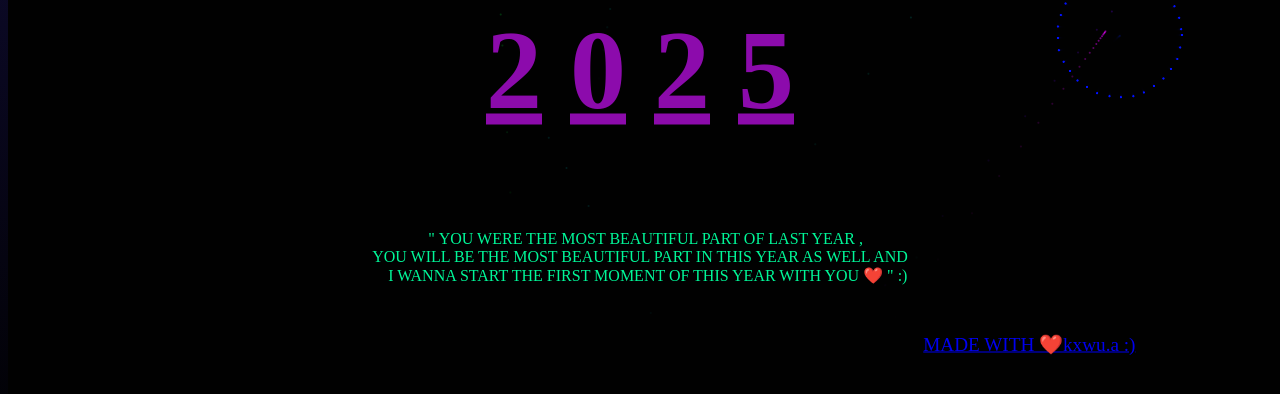
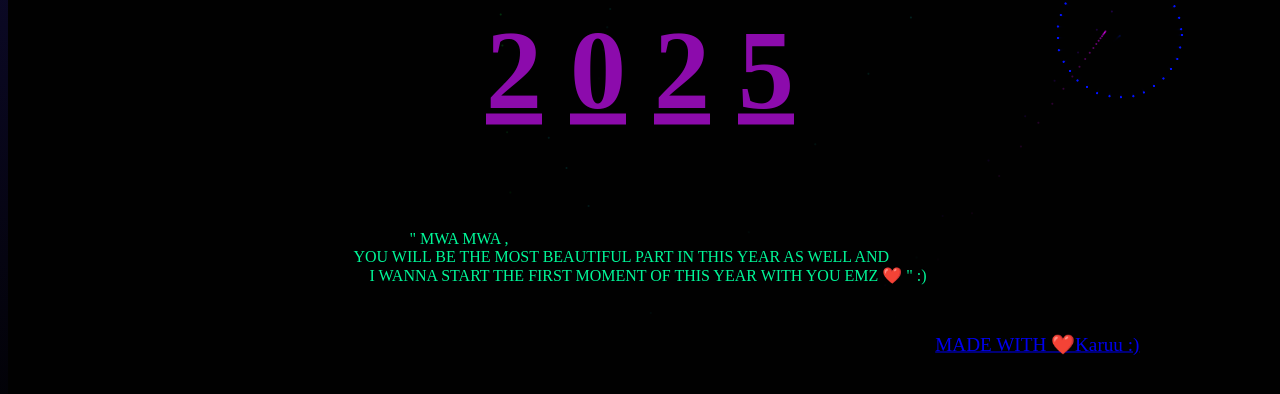
Before and after one commit to kawu0128/happy-new-year, a plain HTML site: page index.html in a window 1280 px wide. Shown: the part 386-780 px from the top of the page. Drawn offline with Linux system fonts and the light colour scheme; animation ran at ten frames a second.

Commit message:
Update index.html

```diff
--- a/index.html
+++ b/index.html
@@ -11,8 +11,8 @@
     <h1><u>H</u>&nbsp<u>A</u>&nbsp<u>P</u>&nbsp<u>P</u>&nbsp<u>Y</u></h1>
     <h2><u>New</u>&nbsp&#10084;&#65039;&nbsp<u>Year</u></h2>
     <h3><u>2</u>&nbsp<u>0</u>&nbsp<u>2</u>&nbsp<u>5</u></h3>
-    <h4><a href="https://instagram.com/kxwu.a/" target="_blank">MADE WITH &#10084;&#65039;kxwu.a :)</a></h4>
-    <h5>&nbsp&nbsp&nbsp&nbsp&nbsp&nbsp&nbsp&nbsp&nbsp&nbsp&nbsp&nbsp&nbsp&nbsp&nbsp&nbsp&nbsp"&nbspYOU WERE THE MOST BEAUTIFUL PART OF LAST YEAR ,&nbsp&nbsp&nbsp</br> &nbsp&nbsp&nbspYOU WILL BE THE MOST BEAUTIFUL PART IN THIS YEAR AS WELL AND&nbsp&nbsp&nbsp </br>&nbsp&nbsp&nbsp&nbsp&nbsp&nbsp&nbspI WANNA START THE FIRST MOMENT OF THIS YEAR WITH YOU &#10084;&#65039;&nbsp" :)&nbsp&nbsp&nbsp</h5>
+    <h4><a href="https://instagram.com/kxwu.a/" target="_blank">MADE WITH &#10084;&#65039;Karuu :)</a></h4>
+    <h5>&nbsp&nbsp&nbsp&nbsp&nbsp&nbsp&nbsp&nbsp&nbsp&nbsp&nbsp&nbsp&nbsp&nbsp&nbsp&nbsp&nbsp"&nbspMWA MWA ,&nbsp&nbsp&nbsp</br> &nbsp&nbsp&nbspYOU WILL BE THE MOST BEAUTIFUL PART IN THIS YEAR AS WELL AND&nbsp&nbsp&nbsp </br>&nbsp&nbsp&nbsp&nbsp&nbsp&nbsp&nbspI WANNA START THE FIRST MOMENT OF THIS YEAR WITH YOU EMZ &#10084;&#65039;&nbsp" :)&nbsp&nbsp&nbsp</h5>
 <canvas id="birthday"></canvas>
 <script src="new.js"></script>
 </html>
```
